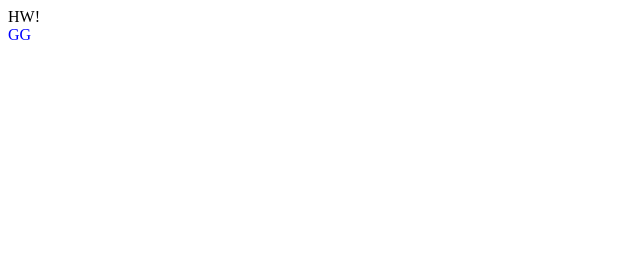
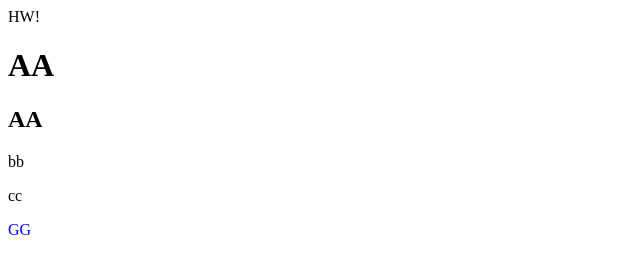
Before and after one commit to alyssa0725/alyssa0725, a plain HTML site: page index.html in a window 1280 px wide. Shown: the whole page, without its empty margins (0-640 px from the left). Drawn offline with Linux system fonts and the light colour scheme.

Commit message:
Update index.html

```diff
--- a/index.html
+++ b/index.html
@@ -4,6 +4,10 @@
   </head>
   <body>
     HW!
+    <h1>AA</h1>
+    <h2>AA</h2>
+    <p>bb</P>
+  <p>cc</P>
   <div style="color:blue">
     GG
   </div>
```
